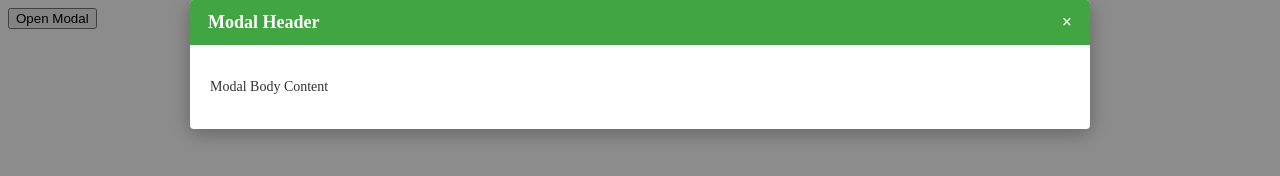
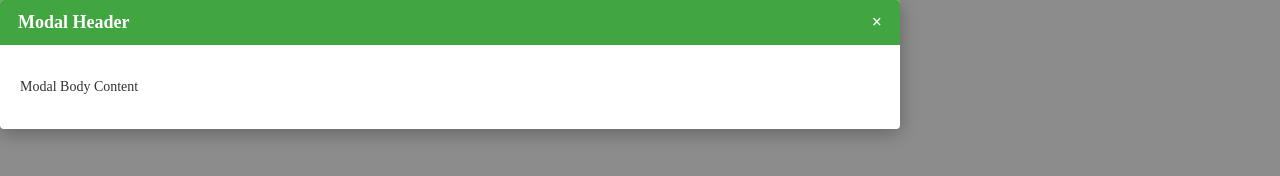
Before and after one commit to acciojob/css-modal-Deepraj4595, a website: page main.html in a window 1280 px wide. Both pictures are taken after a click on the button "Open Modal". Drawn offline with Linux system fonts and the light colour scheme.

Commit message:
created a submission

```diff
--- a/script.js
+++ b/script.js
@@ -1,6 +1,6 @@
 function openModal() {
   const modal = document.getElementById("modal");
-  modal.style.display = "flex";
+  modal.style.display = "block";
   setTimeout(() => modal.classList.add("show"), 10);
 }
 
@@ -9,3 +9,13 @@ function closeModal() {
   modal.classList.remove("show");
   setTimeout(() => modal.style.display = "none", 300);
 }
+
+
+document.addEventListener("click", function (e) {
+  const modal = document.getElementById("modal");
+  const content = document.querySelector(".modal-content");
+
+  if (modal.classList.contains("show") && !content.contains(e.target)) {
+    closeModal();
+  }
+});
--- a/styles.css
+++ b/styles.css
@@ -12,7 +12,7 @@
 }
 
 .modal.show {
-  display: block;
+  display: flex;
   opacity: 1;
 }
 
```
